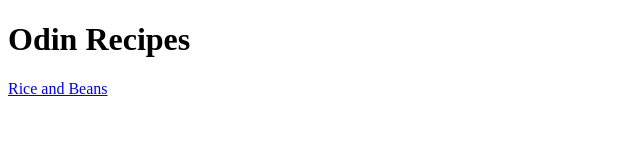
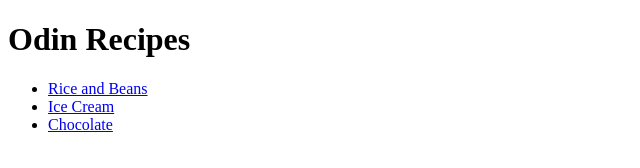
Before and after one commit to roydyck/odin-recipes, a plain HTML site: page index.html in a window 1280 px wide. Shown: the whole page, without its empty margins (0-640 px from the left). Drawn offline with Linux system fonts and the light colour scheme.

Commit message:
Add links to chocolate.html and icecream.html

```diff
--- a/index.html
+++ b/index.html
@@ -8,6 +8,10 @@
 </head>
 <body>
     <h1>Odin Recipes</h1>
-    <a href="recipes/riceandbeans.html">Rice and Beans</a>
+    <ul>
+        <li><a href="recipes/riceandbeans.html">Rice and Beans</a></li>
+        <li><a href="recipes/icecream.html">Ice Cream</a></li>
+        <li><a href="recipes/chocolate.html">Chocolate</a></li>
+    </ul>
 </body>
 </html>
```
